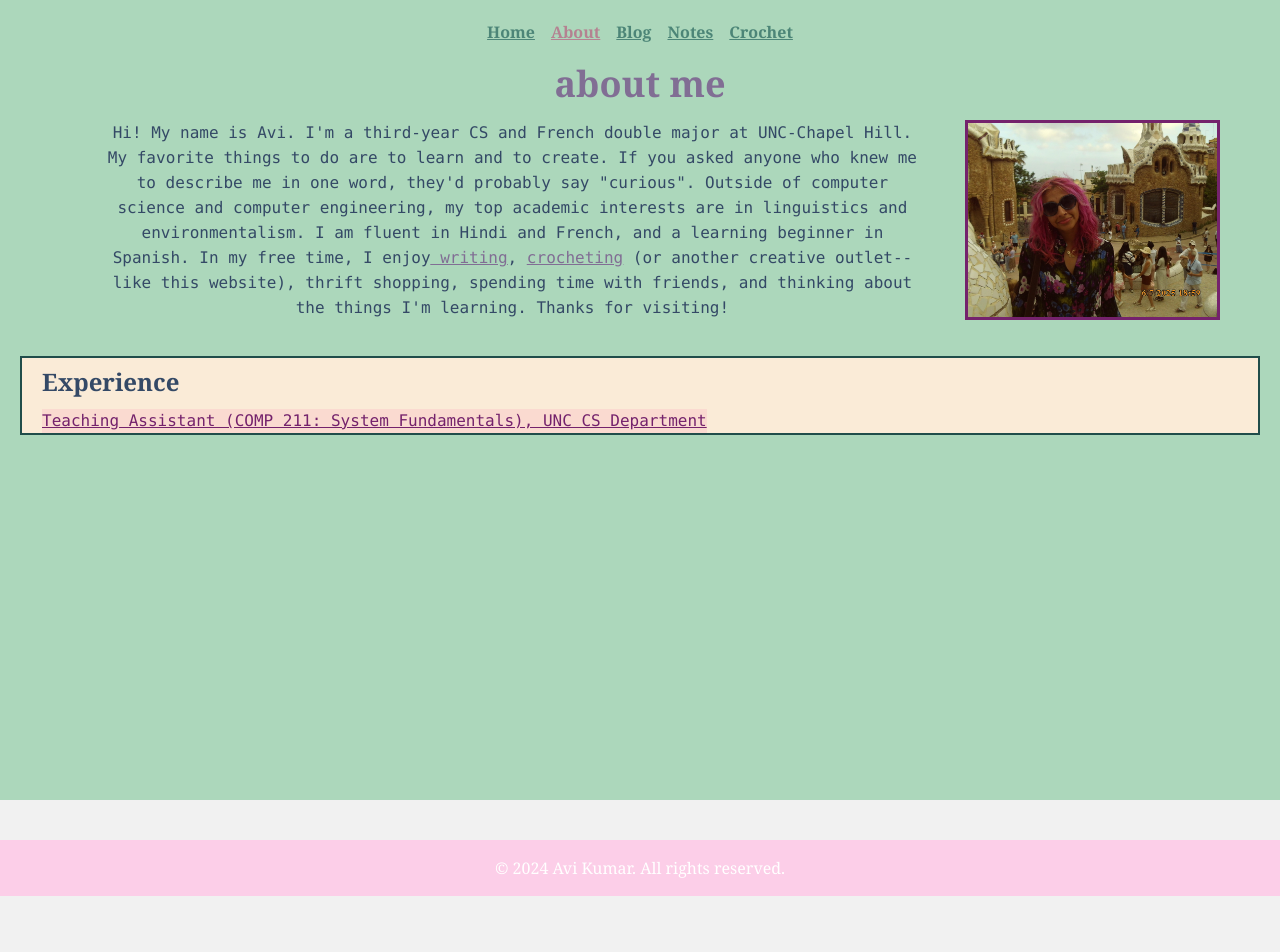
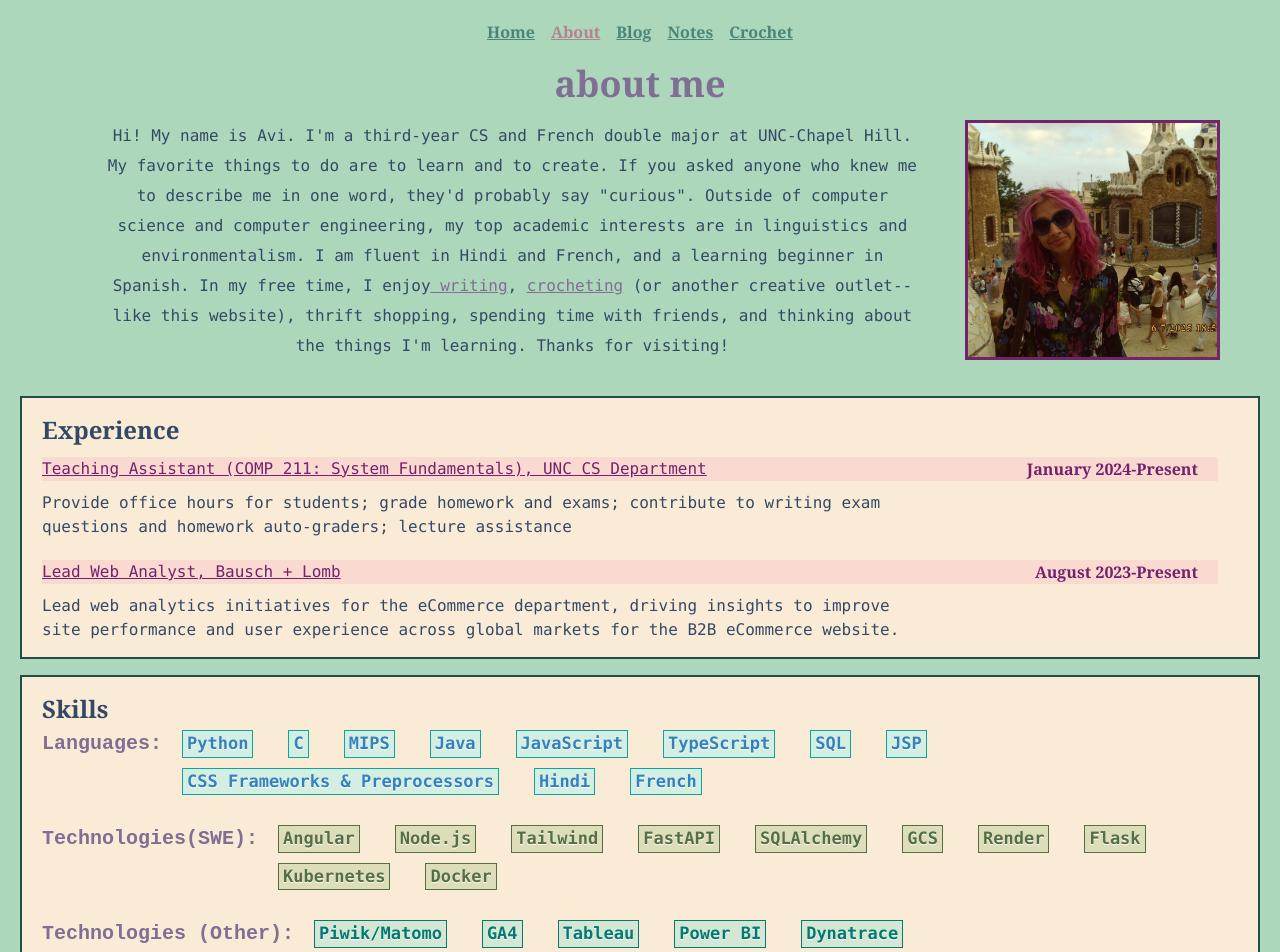
Before and after one commit to aviomg/portfolio-sequel, a Next.js app in the folder web/: page /about in a window 1280 px wide. Shown: the top 952 px of the page. Before the commit the page ends 896 px from the top, so only its background shows below. Built offline with nearby package versions, Linux system fonts and the light colour scheme.

Commit message:
finished about page and fixed the course notes links on home page

```diff
--- a/web/lib/notion.ts
+++ b/web/lib/notion.ts
@@ -65,7 +65,7 @@ export async function getCourses(){
         title:page.properties.Title.title[0]?.plain_text||'',
         description: page.properties.description.rich_text[0]?.plain_text || '',
         notesnames: page.properties.notesnames.multi_select.map((tag:any)=>tag.name),
-        noteslinks: page.properties.notesnames.multi_select.map((tag:any)=>tag.name)
+        noteslinks: page.properties.noteslinks.multi_select.map((tag:any)=>tag.name)
     }))
 }
 
--- a/web/pages/about.tsx
+++ b/web/pages/about.tsx
@@ -1,8 +1,27 @@
 import Navbar from "@/components/nav-bar";
+import { time } from "console";
 import Link from "next/link";
 
 
 export default function AboutPage(){
+
+    const languages=["Python","C","MIPS","Java","JavaScript","TypeScript","SQL","JSP","CSS Frameworks & Preprocessors","Hindi","French"]
+    const technologies_swe=["Angular","Node.js","Tailwind","FastAPI","SQLAlchemy","GCS","Render","Flask","Kubernetes","Docker"]
+    const technologies_other=["Piwik/Matomo","GA4","Tableau","Power BI","Dynatrace"]
+    const skills=["Web Analytics","Scrum & APM Frameworks","Full-stack dev","Software dev","Web API dev","Information Design","B2B eCommerce","Product Information Management","SAP Commerce Cloud"]
+
+    const langitems = languages.map(lang =>
+        <span className="bg-[#9bf3f066] border-[#09a6a1] border border-solid px-1 text-[17px] font-bold font-mono-code">{lang}</span>
+    )
+    const sweitems = technologies_swe.map(tech =>
+        <span className="bg-[#6cab4133] border-[#556f44] border border-solid px-1 text-[17px] font-bold font-mono-code text-[#556f44]">{tech}</span>
+    )
+    const otheritems = technologies_other.map(other =>
+        <span className="bg-[#37d4c933] border-[#037971] border border-solid px-1 text-[17px] font-bold font-mono-code text-[#037971]">{other}</span>
+    )
+    const skillitems = skills.map(other =>
+        <span className="bg-[#ae4ca533] border-[#74226c] border border-solid px-1 text-[17px] font-bold font-mono-code text-[#74226c]">{other}</span>
+    )
 
     return(
         <div className="flex-grow min-h-[calc(100svh)] bg-[#acd7bb]  flex flex-col text-center gap-x-5 text-about-text">
@@ -10,28 +29,53 @@ export default function AboutPage(){
             <div className="mx-15 mb-9 items-center">
                 <h2 className="text-4xl font-bold  mb-4 ml-auto text-about-primary">about me</h2>
                 <div className="flex flex-row">
-                    <div className="px-10">
-                        <span className="font-mono-normal text-about-text">
+                    <div className="px-10 leading-[28px] text-[1.125rem] text-center">
+                        <span className="font-mono-about text-about-text text-[16px] ">
                         Hi! My name is Avi. I'm a third-year CS and French double major at UNC-Chapel Hill. My favorite things to do are to learn and to create. If you asked anyone
                     who knew me to describe me in one word, they'd probably say "curious". Outside of computer science and computer engineering, my top academic interests are in linguistics and environmentalism. I am fluent in Hindi and French, and a learning beginner in Spanish. In my free time, I enjoy
                         </span>
-                        <span className="font-mono-normal text-about-primary underline">
+                        <span className="font-mono-about text-[16px] text-about-primary underline">
                             <Link href="/entries"> writing</Link>
                         </span>
-                        <span className="font-mono-normal text-about-text">, </span>
-                        <span className="font-mono-normal text-about-primary underline">
+                        <span className="font-mono-about text-[16px] text-about-text">, </span>
+                        <span className="font-mono-about text-[16px] text-about-primary underline">
                             <Link href="/crochet">crocheting</Link>
                         </span>
-                        <span className="font-mono-normal text-about-text"> (or another creative outlet--like this website), thrift shopping, spending time with friends, and thinking about the things I'm learning. Thanks for visiting!</span>
+                        <span className="font-mono-about text-[16px] text-about-text"> (or another creative outlet--like this website), thrift shopping, spending time with friends, and thinking about the things I'm learning. Thanks for visiting!</span>
                     </div>
                     <img src="/me.jpeg" className="max-w-[22%] border-about-secondary border-[3px] object-cover" />
                 </div>
             </div>
             <section className="text-left bg-antiquewhite px-5 mx-5 mb-4 border-2 border-[#204d4a]">
-                <h2 className="text-2xl mb-[5px] font-bold mt-2">Experience</h2>
+                <h2 className="text-2xl mb-[5px] font-bold mt-4">Experience</h2>
               <ResumeWidget title="Teaching Assistant (COMP 211: System Fundamentals), UNC CS Department" timerange="January 2024-Present" description="Provide office hours for students; grade homework and exams; contribute to writing exam questions and homework auto-graders; lecture assistance" />
+              <ResumeWidget title="Lead Web Analyst, Bausch + Lomb" timerange="August 2023-Present" description="Lead web analytics initiatives for the eCommerce department, driving insights to improve site performance and user experience across global markets for the B2B eCommerce website."/>
                 </section>
 
+                <section className="text-left bg-antiquewhite px-5 mx-5 mb-4 border-2 border-[#204d4a]">
+                <h2 className="text-2xl mb-[5px] font-bold mt-4">Skills</h2>
+                <div className="flex flex-row gap-x-2.5 text-[#3482bd] mb-[15px]">
+                    <span className="text-[#816e94] font-mono-text mr-2.5 font-bold text-xl ">Languages:</span>
+                    <div className="font-mono-code custom-text-shadow flex flex-row flex-wrap justify-baseline gap-y-2.5 gap-x-[35px] text-[1rem] text-left mb-[15px]">
+                        {langitems}</div>
+                </div>
+                <div className="flex flex-row gap-x-2.5 text-[#3482bd] mb-[15px]">
+                    <span className="text-[#816e94] font-mono-text mr-2.5 font-bold text-xl ">Technologies(SWE):</span>
+                    <div className="font-mono-code custom-text-shadow flex flex-row flex-wrap justify-baseline gap-y-2.5 gap-x-[35px] text-[1rem] text-left mb-[15px]">
+                        {sweitems}</div>
+                </div>
+                <div className="flex flex-row gap-x-2.5 text-[#3482bd] mb-[15px]">
+                    <span className="text-[#816e94] font-mono-text mr-2.5 font-bold text-xl ">Technologies (Other):</span>
+                    <div className="font-mono-code custom-text-shadow flex flex-row flex-wrap justify-baseline gap-y-2.5 gap-x-[35px] text-[1rem] text-left mb-[15px]">
+                        {otheritems}</div>
+                </div>
+                <div className="flex flex-row gap-x-2.5 text-[#3482bd] mb-[15px]">
+                    <span className="text-[#816e94] font-mono-text mr-2.5 font-bold text-xl ">Skills:</span>
+                    <div className="font-mono-code custom-text-shadow flex flex-row flex-wrap justify-baseline gap-y-2.5 gap-x-[35px] text-[1rem] text-left mb-[15px]">
+                        {skillitems}</div>
+                </div>
+
+                </section>
         </div>
     )
 }
@@ -44,12 +88,16 @@ type resumeprops = {
 
 function ResumeWidget({title, description, timerange}:resumeprops){
     return(
-        <div className="flex flex-row justify-between">
+        <div className="flex flex-row justify-between gap-0">
             <div className="flex flex-col mt-1 max-w-3/4">
             <h2 className="text-about-secondary bg-[#fccaca80] mt-[2px] font-mono-normal! underline">
                 {title}
             </h2>
+            <span className=" leading-[1.5rem] text-left mb-[15px] mt-2.5 font-mono-normal">{description}</span>
             </div>
+            <h2 className="ml-0 text-about-secondary  mt-1.5 mr-5 min-w-[25%] pr-5 font-bold text-right max-h-min bg-[#fccaca80]">
+                {timerange}
+            </h2>
         </div>
     )
 }
--- a/web/styles/globals.css
+++ b/web/styles/globals.css
@@ -17,6 +17,7 @@
   --lighterblue:#6392e9;
   --purp:#5941a9;
   --neonpurp:#7d67fc;
+  --eggplant:#493843;
   --radius: 0.625rem;
   --card: oklch(1 0 0);
   --card-foreground: oklch(0.145 0 0);
@@ -63,6 +64,7 @@
   --about-secondary:#74226c;
 
 
+
 }
 
 @theme inline {
@@ -76,6 +78,7 @@
   --color-newpurp:var(--newpurp);
   --color-viridian:var(--viridian);
   --color-hgreen:var(--hgreen);
+  --color-eggplant:var(--eggplant);
   --color-russianviolet:var(--russianviolet);
   --color-yinminblue:var(--yinminblue);
   --color-midblue:var(--midblue);
@@ -84,6 +87,8 @@
   --color-neonpurp:var(--neonpurp);
   --font-mono-code: "Consolas", "Monaco", "Andale Mono", "Ubuntu Mono", "monospace";
   --font-mono-normal:"ui-monospace", "SFMono-Regular", "Menlo", "Monaco", "Consolas", "Liberation Mono", "Courier New", "monospace";
+  --font-mono-text:"Courier New","monospace";
+  --font-mono-about: Consolas, Monaco, "Lucida Console", "Liberation Mono";
   --shadow:var(--shadow);
   --shadow-xs:var(--shadow-pink);
   --color-about-text: var(--about-text);
@@ -200,6 +205,10 @@ body {
 
 }
 
+@utility custom-text-shadow{
+  text-shadow: 0 1px #fff;
+}
+
 /*---break--- */
 
 @layer base {
```
